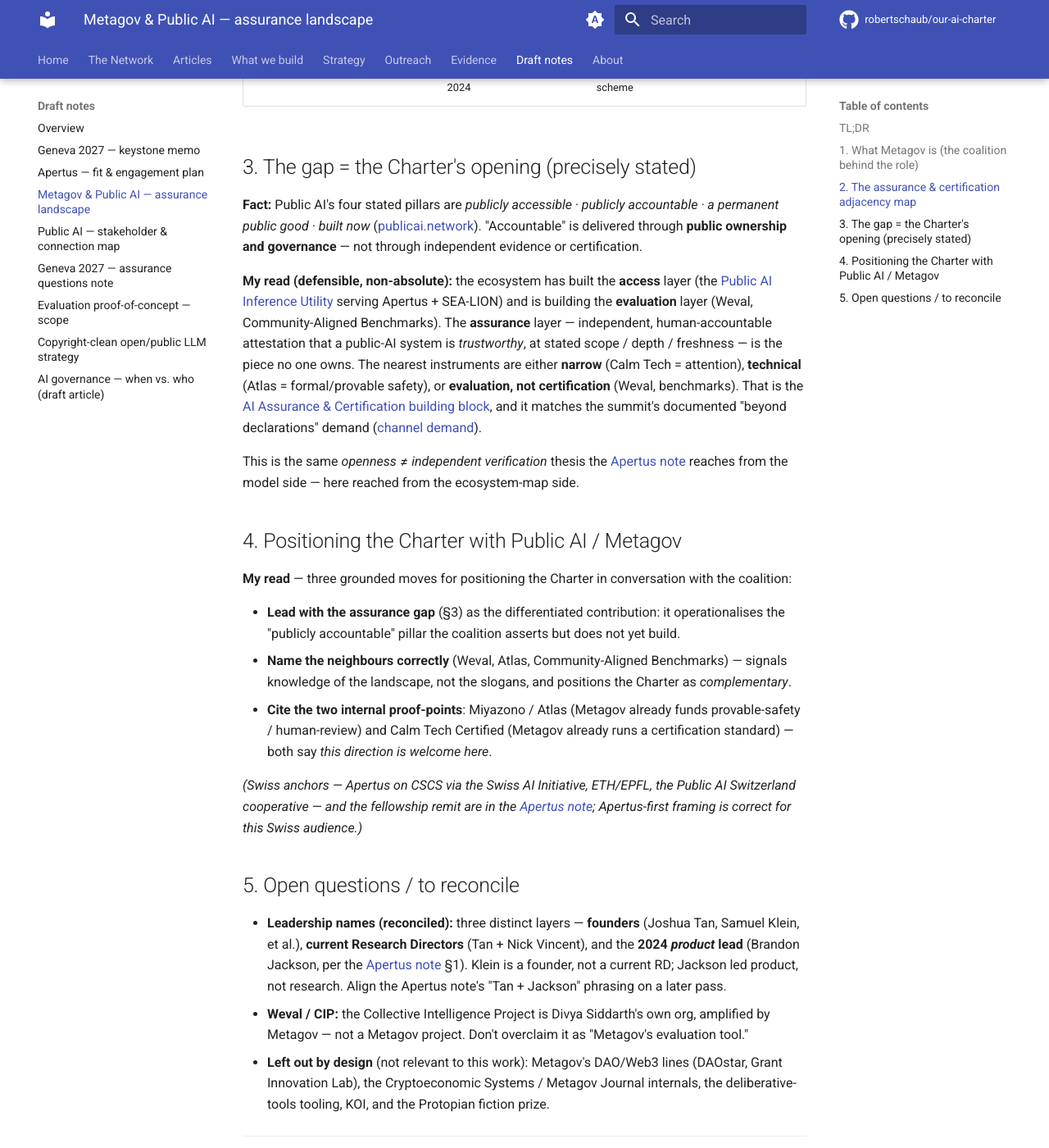
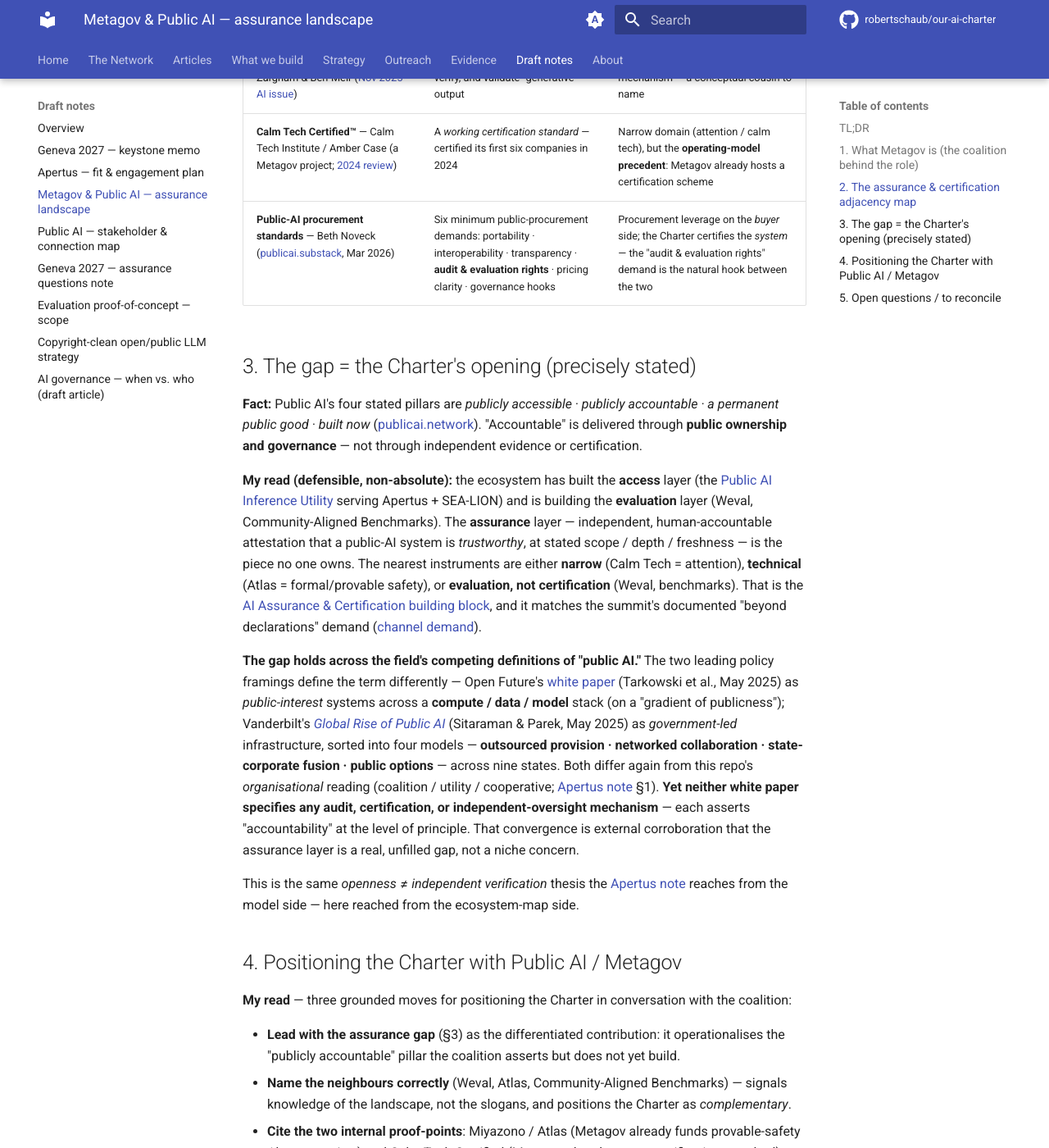
Before and after one commit to robertschaub/our-ai-charter, an MkDocs documentation site: the page built from docs/wip/metagov-public-ai-landscape.md, in a window 1280 px wide and 1400 px high, scrolled down 2450 px. Shown: the whole window at 82% size. Built offline with MkDocs 1.6.1 and Material for MkDocs 9.7.7, drawn with Linux system fonts in a browser that asks for light colours; plug-ins that fetch from the network failed and are left out; comment, search, counter and statistics services are not loaded; some of the changed text lies outside the part shown.

Commit message:
docs: add public-AI definitions/taxonomy + landscape enrichment from source audit
Record the field's competing 'public AI' definitions (Open Future public-interest stack vs Vanderbilt government-led four-models taxonomy) and that neither white paper specifies an assurance mechanism - external corroboration of the Charter wedge. Add Noveck's procurement standards + coalition partners/speakers to the metagov note; complete the Public AI utility picture (compute partners + open-source forpublicai stack) in the Apertus note; add the digitalswitzerland plan's content to swiss-action-plan-contribution; add the EU AI Continent Action Plan to linked-sources. mkdocs build --strict clean.

Co-Authored-By: Claude Opus 4.8 <noreply@anthropic.com>

```diff
--- a/docs/wip/metagov-public-ai-landscape.md
+++ b/docs/wip/metagov-public-ai-landscape.md
@@ -16,6 +16,7 @@
 Facts (sourced):
 
 - Metagov is a nonprofit research collective / incubator for digital-governance projects. **Public AI is "one of the major Metagov research areas"** ([June 2026 update](https://metagov.substack.com/p/metagov-community-update-june-2026)); the movement spans 100+ organisations and crystallised at DWeb Camp in summer 2023 ([Aspen, *Two Years of Public AI*](https://www.aspendigital.org/blog/two-years-of-public-ai/)).
+- The coalition's named partners include **Metagov, Aspen Digital, Open Future, Public Knowledge, Code for Science & Society, Mozilla, the Internet Archive, Chatham House, the Berkman Klein Center, and the Rockefeller, Bertelsmann, and Patrick J. McGovern foundations** ([publicai.network](https://publicai.network/)); its seminar series has featured Yoshua Bengio, Diane Coyle, and Lawrence Lessig — a breadth-and-credibility signal for outreach.
 - People who matter for AI work:
   - **Joshua Tan** — Metagov co-founder; **Public AI Research Director**; Chatham House Associate Fellow; the fellowship's contact (`josh@publicai.co`).
   - **Nick Vincent** — co-Research Director, Public AI (with Tan) ([Nov 2025 AI issue](https://metagov.substack.com/p/metagov-news-special-ai-issue-nov)).
@@ -36,12 +37,15 @@ Facts (sourced):
 | **Atlas Computing** — [atlascomputing.org](https://atlascomputing.org/); Evan Miyazono (also Metagov's AI-gov RD) | "Provable safety" + scaling *human review* of AI via formal specs ("Guaranteed-Safe AI") | **Closest ally.** Atlas = formal/technical guarantees; Charter = human-accountable certification. Complementary. Read Miyazono's ["Govern AI with Rules, Not Values"](https://blog.atlascomputing.org/p/govern-ai-with-rules-not-values) |
 | **"Meltdown" / "regulative AI"** — Zargham & Ben-Meir ([Nov 2025 AI issue](https://metagov.substack.com/p/metagov-news-special-ai-issue-nov)) | Systems to "interpret, coordinate, verify, and validate" generative output | A thesis, not a certification mechanism — a conceptual cousin to name |
 | **Calm Tech Certified™** — Calm Tech Institute / Amber Case (a Metagov project; [2024 review](https://metagov.substack.com/p/metagovs-2024-year-in-review)) | A *working certification standard* — certified its first six companies in 2024 | Narrow domain (attention / calm tech), but the **operating-model precedent**: Metagov already hosts a certification scheme |
+| **Public-AI procurement standards** — Beth Noveck ([publicai.substack](https://publicai.substack.com/p/who-will-shape-ai-in-the-public-interest), Mar 2026) | Six minimum public-procurement demands: portability · interoperability · transparency · **audit & evaluation rights** · pricing clarity · governance hooks | Procurement leverage on the *buyer* side; the Charter certifies the *system* — the "audit & evaluation rights" demand is the natural hook between the two |
 
 ## 3. The gap = the Charter's opening (precisely stated)
 
 **Fact:** Public AI's four stated pillars are *publicly accessible · publicly accountable · a permanent public good · built now* ([publicai.network](https://publicai.network/)). "Accountable" is delivered through **public ownership and governance** — not through independent evidence or certification.
 
 **My read (defensible, non-absolute):** the ecosystem has built the **access** layer (the [Public AI Inference Utility](https://publicai.co/) serving Apertus + SEA-LION) and is building the **evaluation** layer (Weval, Community-Aligned Benchmarks). The **assurance** layer — independent, human-accountable attestation that a public-AI system is *trustworthy*, at stated scope / depth / freshness — is the piece no one owns. The nearest instruments are either **narrow** (Calm Tech = attention), **technical** (Atlas = formal/provable safety), or **evaluation, not certification** (Weval, benchmarks). That is the [AI Assurance & Certification building block](../About.md), and it matches the summit's documented "beyond declarations" demand ([channel demand](../Evidence/geneva-2027-channel-demand.md)).
+
+**The gap holds across the field's competing definitions of "public AI."** The two leading policy framings define the term differently — Open Future's [white paper](https://openfuture.eu/publication/white-paper-on-public-ai/) (Tarkowski et al., May 2025) as *public-interest* systems across a **compute / data / model** stack (on a "gradient of publicness"); Vanderbilt's [*Global Rise of Public AI*](https://law.vanderbilt.edu/vpa-releases-new-paper-on-the-global-rise-of-public-artificial-intelligence/) (Sitaraman & Parek, May 2025) as *government-led* infrastructure, sorted into four models — **outsourced provision · networked collaboration · state-corporate fusion · public options** — across nine states. Both differ again from this repo's *organisational* reading (coalition / utility / cooperative; [Apertus note](apertus-fit-and-engagement-plan.md) §1). **Yet neither white paper specifies any audit, certification, or independent-oversight mechanism** — each asserts "accountability" at the level of principle. That convergence is external corroboration that the assurance layer is a real, unfilled gap, not a niche concern.
 
 This is the same *openness ≠ independent verification* thesis the [Apertus note](apertus-fit-and-engagement-plan.md) reaches from the model side — here reached from the ecosystem-map side.
 
@@ -63,4 +67,4 @@ This is the same *openness ≠ independent verification* thesis the [Apertus not
 
 ---
 
-*Provenance: built 2026-07-03 from primary sources — [Metagov 2024 Year in Review](https://metagov.substack.com/p/metagovs-2024-year-in-review), [Nov 2025 AI issue](https://metagov.substack.com/p/metagov-news-special-ai-issue-nov), [June 2026 update](https://metagov.substack.com/p/metagov-community-update-june-2026), [Aspen *Two Years of Public AI*](https://www.aspendigital.org/blog/two-years-of-public-ai/), [publicai.network](https://publicai.network/), the [fellowship posting](https://publicai.network/jobs/fellow-switzerland/), [Weval](https://weval.org/), [Community-Aligned AI Benchmarks](https://www.aspendigital.org/project/ai-benchmarks/), [Atlas Computing](https://atlascomputing.org/). Facts cited inline; assessments labelled; scoped to avoid duplicating the [Apertus note](apertus-fit-and-engagement-plan.md).*
+*Provenance: built 2026-07-03 from primary sources — [Metagov 2024 Year in Review](https://metagov.substack.com/p/metagovs-2024-year-in-review), [Nov 2025 AI issue](https://metagov.substack.com/p/metagov-news-special-ai-issue-nov), [June 2026 update](https://metagov.substack.com/p/metagov-community-update-june-2026), [Aspen *Two Years of Public AI*](https://www.aspendigital.org/blog/two-years-of-public-ai/), [publicai.network](https://publicai.network/), the [fellowship posting](https://publicai.network/jobs/fellow-switzerland/), [Weval](https://weval.org/), [Community-Aligned AI Benchmarks](https://www.aspendigital.org/project/ai-benchmarks/), [Atlas Computing](https://atlascomputing.org/). **2026-07-04 addition** (from a source audit): Open Future's [White Paper on Public AI](https://openfuture.eu/publication/white-paper-on-public-ai/), Vanderbilt's [*The Global Rise of Public AI*](https://law.vanderbilt.edu/vpa-releases-new-paper-on-the-global-rise-of-public-artificial-intelligence/), and [Beth Noveck's procurement piece](https://publicai.substack.com/p/who-will-shape-ai-in-the-public-interest). Facts cited inline; assessments labelled; scoped to avoid duplicating the [Apertus note](apertus-fit-and-engagement-plan.md).*
```
Also changed, not shown: CHANGELOG.md (+1 -0 lines), docs/Evidence/linked-sources.md (+1 -0 lines), docs/Strategy/swiss-action-plan-contribution.md (+1 -0 lines), docs/wip/apertus-fit-and-engagement-plan.md (+1 -1 lines).
